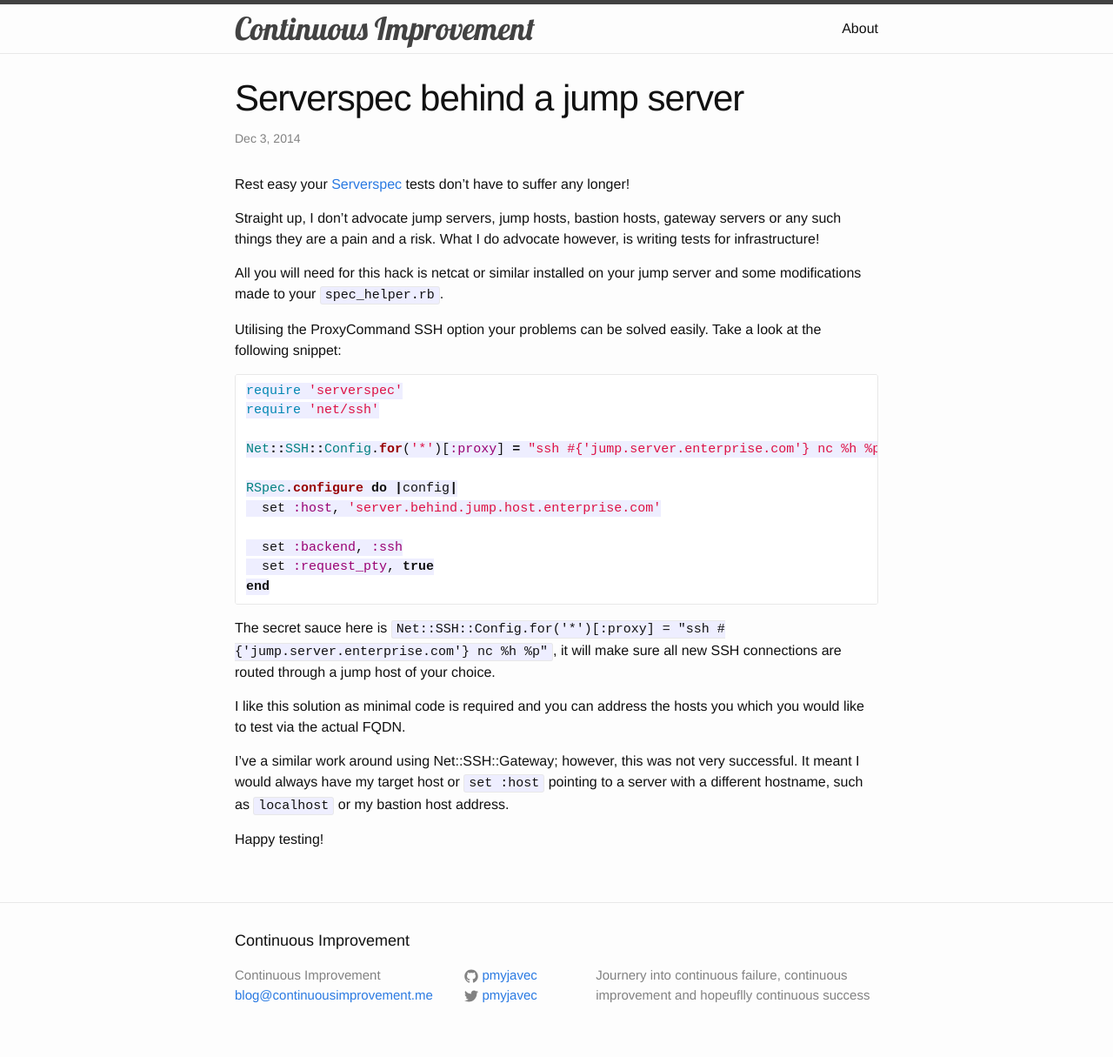
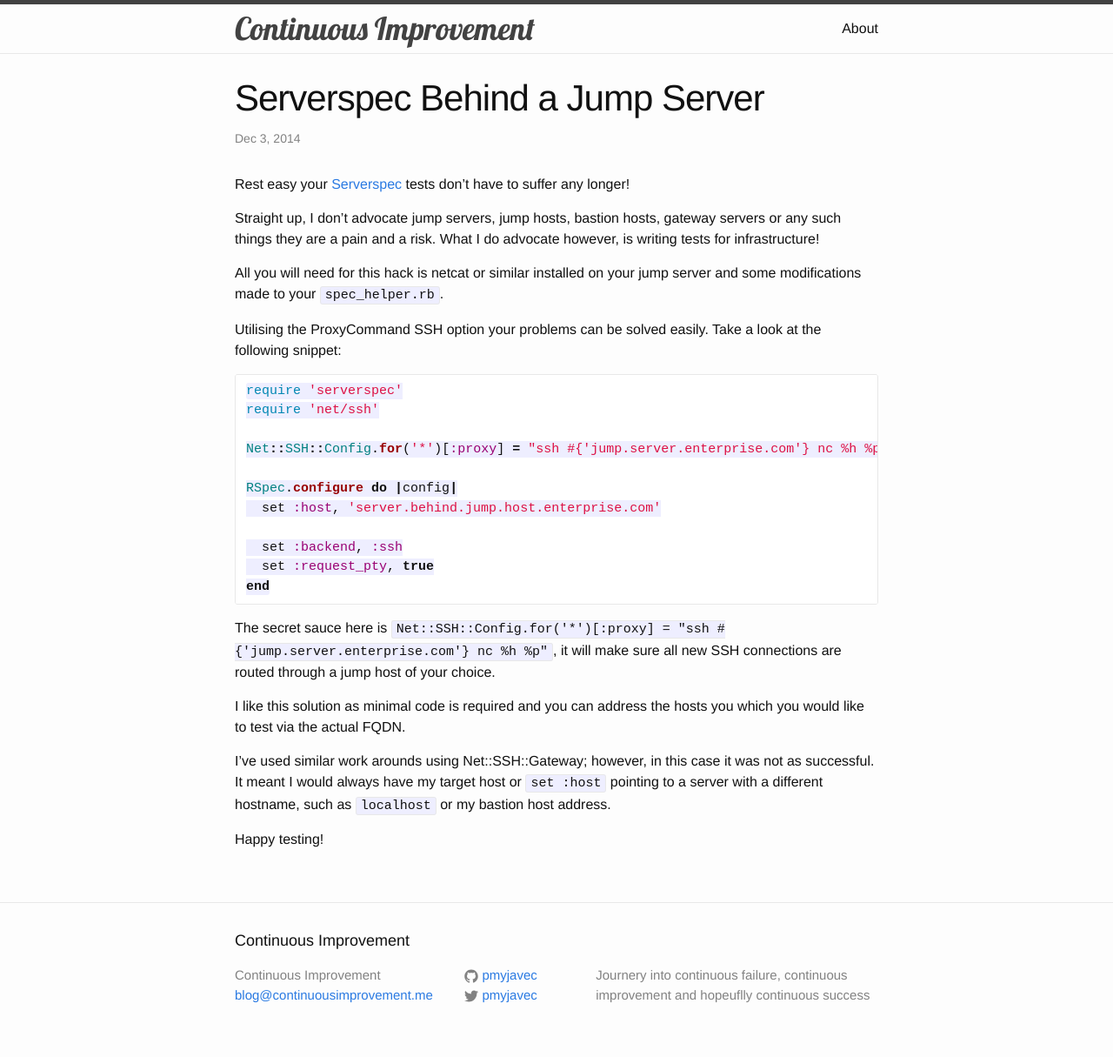
Before and after one commit to pmyjavec/pmyjavec.github.io, a Jekyll site: the page built from _posts/2014-12-03-serverspec-behind-jump-server.md, in a window 1280 px wide. Shown: the whole page at 87% size. Built offline with Jekyll 4.4.1, drawn with Linux system fonts in a browser that asks for light colours; comment, search, counter and statistics services are not loaded.

Commit message:
minor update

```diff
--- a/_posts/2014-12-03-serverspec-behind-jump-server.md
+++ b/_posts/2014-12-03-serverspec-behind-jump-server.md
@@ -1,6 +1,6 @@
 ---
 layout: post
-title:  "Serverspec behind a jump server"
+title:  "Serverspec Behind a Jump Server"
 date:   2014-12-03 21:00:00
 categories: code
 ---
@@ -34,7 +34,7 @@ make sure all new SSH connections are routed through a jump host of your choice.
 
 I like this solution as minimal code is required and you can address the hosts you which you would like to test via the actual FQDN.
 
-I've a similar work around using Net::SSH::Gateway; however, this was not very successful. It meant I would always
+I've used similar work arounds using Net::SSH::Gateway; however, in this case it was not as successful. It meant I would always
 have my target host or `set :host` pointing to a server with a different hostname, such as `localhost` or my bastion host address.
 
 Happy testing!
```
